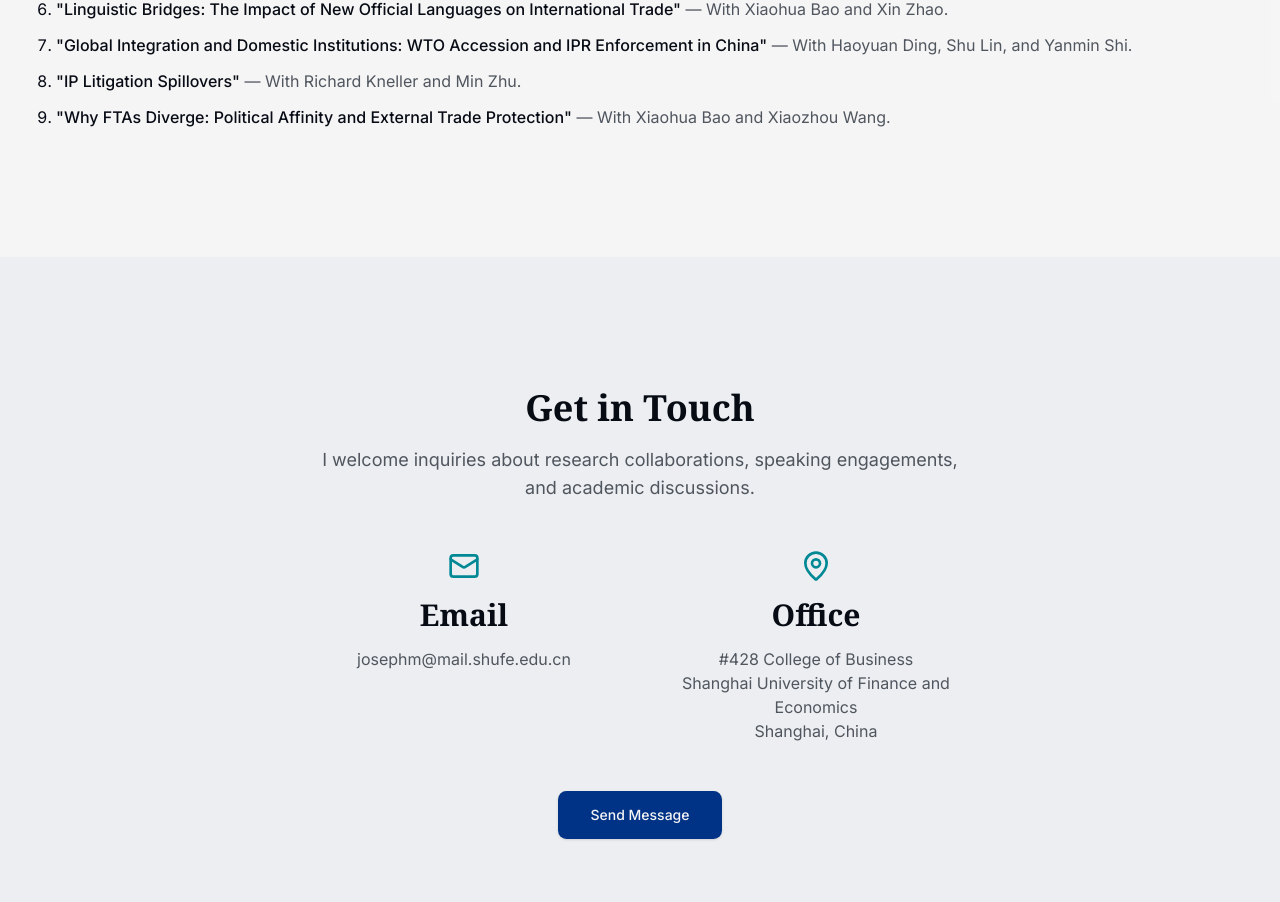
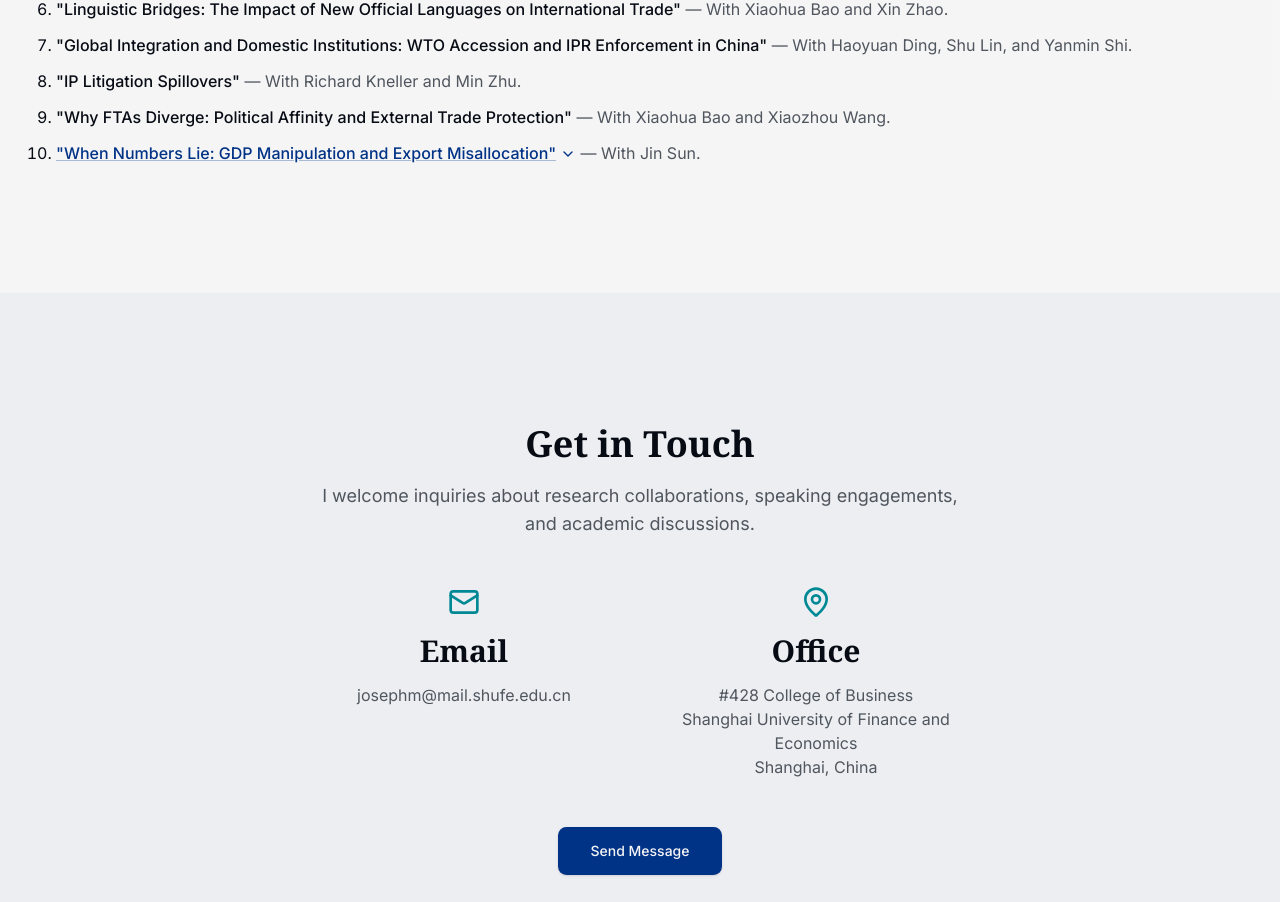
Before and after one commit to jkonmak1208-design/personal-website, a React (Vite) app: page / in a window 1280 px wide. Shown: the part 3455-4357 px from the top of the page. Built offline with nearby package versions, Linux system fonts and the light colour scheme.

Commit message:
Add working paper: When Numbers Lie (with collapsible abstract)
Co-Authored-By: Claude Opus 4.6 <noreply@anthropic.com>

```diff
--- a/src/pages/Home.tsx
+++ b/src/pages/Home.tsx
@@ -34,6 +34,33 @@ function PublicationItem({ title, authors, journal, abstract }: {
       <span className="text-muted-foreground">, {journal.split(",").slice(1).join(",").trim()}.</span>
       <div className={`overflow-hidden transition-all duration-300 ease-in-out ${isOpen ? "max-h-96 opacity-100 mt-2" : "max-h-0 opacity-0"}`}>
         <p className="text-sm text-muted-foreground leading-relaxed pl-0 pr-4 pb-2 border-l-2 border-accent/30 ml-0 pl-3">
+          {abstract}
+        </p>
+      </div>
+    </li>
+  );
+}
+
+function WorkingPaperItem({ title, authors, abstract }: {
+  title: string;
+  authors: string;
+  abstract: string;
+}) {
+  const [isOpen, setIsOpen] = useState(false);
+  return (
+    <li className="text-foreground">
+      <button
+        onClick={() => setIsOpen(!isOpen)}
+        className="text-left inline"
+      >
+        <span className="font-medium text-primary hover:text-accent transition-colors underline decoration-primary/30 hover:decoration-accent cursor-pointer">
+          {title}
+        </span>
+        <ChevronDown className={`inline-block w-4 h-4 ml-1 text-primary transition-transform duration-200 ${isOpen ? "rotate-180" : ""}`} />
+      </button>
+      <span className="text-muted-foreground"> — {authors}.</span>
+      <div className={`overflow-hidden transition-all duration-300 ease-in-out ${isOpen ? "max-h-96 opacity-100 mt-2" : "max-h-0 opacity-0"}`}>
+        <p className="text-sm text-muted-foreground leading-relaxed pr-4 pb-2 border-l-2 border-accent/30 pl-3">
           {abstract}
         </p>
       </div>
@@ -261,6 +288,11 @@ export default function Home() {
                 <span className="font-medium">"Why FTAs Diverge: Political Affinity and External Trade Protection"</span>
                 <span className="text-muted-foreground"> — With Xiaohua Bao and Xiaozhou Wang.</span>
               </li>
+              <WorkingPaperItem
+                title={`"When Numbers Lie: GDP Manipulation and Export Misallocation"`}
+                authors="With Jin Sun"
+                abstract="When local officials inflate GDP for career advancement, the resulting distortions extend beyond statistics into the real economy. We study an officially confirmed case of GDP falsification in Weihai, China, where the Party Secretary directed firms to inflate output data in exchange for preferential allocation of export VAT rebates. We develop a heterogeneous-firm trade model that formalizes this mechanism and delivers a sufficient statistics formula for welfare quantification. The model predicts that small firms—excluded from the falsification scheme—face delayed rebates and reduced export participation, while large complicit firms are unaffected. Difference-in-differences estimates confirm these predictions: GDP manipulation lowers small-firm export probability by 2.1 percentage points, operating through rebate delays in eligible industries. The implied tariff equivalent on affected firms is 6.8%. A calibration exercise yields a baseline welfare loss of 2.22%, robust across trade elasticities (θ ∈ [3,5]) and leave-one-city-out sensitivity checks."
+              />
             </ol>
           </div>
         </div>
```
